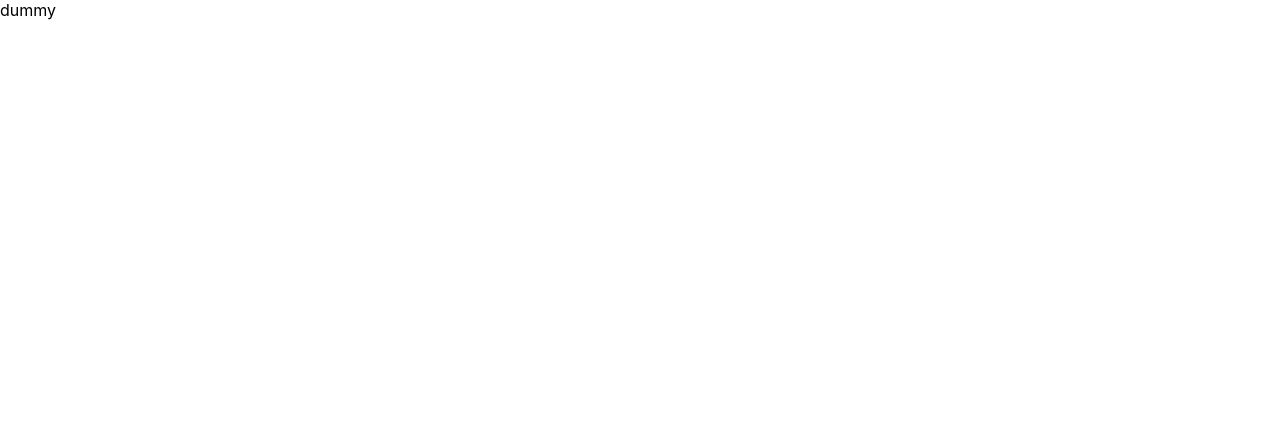
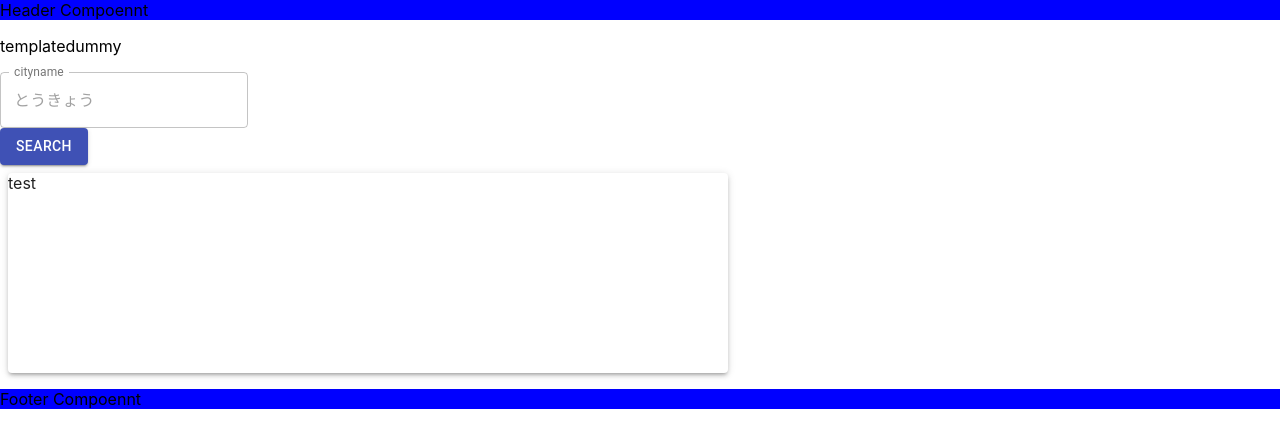
Before and after one commit to T-Naohisa/React_practice, a React (Create React App) app in the folder react-practice/: page /currentweather in a window 1280 px wide. Shown: the top 448 px of the page. Built offline with nearby package versions, Linux system fonts and the light colour scheme.

Commit message:
2画面目追加

```diff
--- a/react-practice/package.json
+++ b/react-practice/package.json
@@ -3,6 +3,7 @@
   "version": "0.1.0",
   "private": true,
   "dependencies": {
+    "@material-ui/core": "^4.12.3",
     "@reduxjs/toolkit": "^1.6.1",
     "@testing-library/jest-dom": "^5.14.1",
     "@testing-library/react": "^11.2.7",
--- /dev/null
+++ b/react-practice/src/container/SecondPageContainer.tsx
@@ -0,0 +1,8 @@
+/**
+ * 検索ボタン押下時の処理
+ *
+ *
+ */
+export const click = () => {
+  console.log("Ok");
+};
--- a/react-practice/src/index.css
+++ b/react-practice/src/index.css
@@ -1,13 +1,22 @@
 body {
   margin: 0;
-  font-family: -apple-system, BlinkMacSystemFont, 'Segoe UI', 'Roboto', 'Oxygen',
-    'Ubuntu', 'Cantarell', 'Fira Sans', 'Droid Sans', 'Helvetica Neue',
+  font-family: -apple-system, BlinkMacSystemFont, "Segoe UI", "Roboto", "Oxygen",
+    "Ubuntu", "Cantarell", "Fira Sans", "Droid Sans", "Helvetica Neue",
     sans-serif;
   -webkit-font-smoothing: antialiased;
   -moz-osx-font-smoothing: grayscale;
 }
 
 code {
-  font-family: source-code-pro, Menlo, Monaco, Consolas, 'Courier New',
+  font-family: source-code-pro, Menlo, Monaco, Consolas, "Courier New",
     monospace;
 }
+
+/* 独自css */
+.header {
+  background-color: blue;
+}
+
+.footer {
+  background-color: blue;
+}
--- a/react-practice/src/ui/atom/Button.tsx
+++ b/react-practice/src/ui/atom/Button.tsx
@@ -1,13 +1,29 @@
 import React from "react";
+import Button from "@material-ui/core/Button";
 
 /**
  * ButtonComponent
  */
 
-export const Button = () => {
+export interface ButtonWapperInterface {
+  name: string;
+  test: string;
+  onClick: Function;
+}
+
+export const ButtonWapper = (props: ButtonWapperInterface) => {
+  console.log("render Button");
+  const click = () => {
+    props.onClick();
+  };
+
   return (
-    <div className="button">
-      <button type="button">button</button>
-    </div>
+    <>
+      <div className="buttonwapper">
+        <Button variant="contained" color="primary" onClick={click}>
+          {props.name}
+        </Button>
+      </div>
+    </>
   );
 };
--- a/react-practice/src/ui/atom/Header.tsx
+++ b/react-practice/src/ui/atom/Header.tsx
@@ -5,5 +5,5 @@ import React from "react";
  */
 
 export const Header = () => {
-  return <div className="herader">Header Compoennt</div>;
+  return <div className="header">Header Compoennt</div>;
 };
--- /dev/null
+++ b/react-practice/src/ui/atom/Paper.tsx
@@ -0,0 +1,36 @@
+import React from "react";
+import { Theme, createStyles, makeStyles } from "@material-ui/core/styles";
+import Paper from "@material-ui/core/Paper";
+/**
+ * paperComponent
+ */
+
+const useStyles = makeStyles((theme: Theme) =>
+  createStyles({
+    root: {
+      //   display: "flex",
+      //   flexWrap: "wrap",
+      "& > *": {
+        margin: theme.spacing(1),
+        width: theme.spacing(90),
+        height: theme.spacing(25),
+      },
+    },
+  })
+);
+export const PaperWapper = () => {
+  const classes = useStyles();
+  const display: boolean = true;
+
+  return (
+    <>
+      {display && (
+        <div className="paperwapper">
+          <div className={classes.root}>
+            <Paper elevation={3}>test</Paper>
+          </div>
+        </div>
+      )}
+    </>
+  );
+};
--- a/react-practice/src/ui/atom/Text.tsx
+++ b/react-practice/src/ui/atom/Text.tsx
@@ -1,15 +1,23 @@
 import React from "react";
 
+import TextField from "@material-ui/core/TextField";
 /**
  * TextComponent
  */
 
-export const Text = () => {
+export const TextWapper = () => {
   return (
-    <div className="text">
-      <input type="text" size={10}>
-        button
-      </input>
-    </div>
+    <>
+      <div className="textwapper">
+        <TextField
+          label="cityname"
+          variant="outlined"
+          placeholder="とうきょう"
+          InputLabelProps={{
+            shrink: true,
+          }}
+        ></TextField>
+      </div>
+    </>
   );
 };
--- a/react-practice/src/ui/organism/FieldComponent.tsx
+++ b/react-practice/src/ui/organism/FieldComponent.tsx
@@ -9,7 +9,7 @@ export const FieldComponent = () => {
   return (
     <>
       <div className="firstmain">
-        <p>初期画面のtop</p>
+        <p className="firstText">初期画面のtop</p>
         <p>
           <Link to="/currentweather">currentweather</Link>
         </p>
--- /dev/null
+++ b/react-practice/src/ui/organism/SecondFieldComponent.tsx
@@ -0,0 +1,34 @@
+import React from "react";
+import { ButtonWapper, ButtonWapperInterface } from "ui/atom/Button";
+import { TextWapper } from "ui/atom/Text";
+import { PaperWapper } from "ui/atom/Paper";
+import { click } from "container/SecondPageContainer";
+
+/**
+ * FieldComponent
+ */
+
+export const SecondFieldComponent = () => {
+  /**
+   * propsの書き方
+   * XXX ={props.XXX}と一個一個記載していく
+   * まとめての場合は {...prop}と記載する
+   *
+   */
+  const props: ButtonWapperInterface = {
+    name: "Search",
+    test: "test",
+    onClick: click,
+  };
+
+  return (
+    <>
+      <div className="secondmain">
+        <TextWapper />
+        <ButtonWapper {...props} />
+        <PaperWapper />
+        <p></p>
+      </div>
+    </>
+  );
+};
--- a/react-practice/src/ui/page/SecondPage.tsx
+++ b/react-practice/src/ui/page/SecondPage.tsx
@@ -1,9 +1,10 @@
 import React from "react";
+import { SecondTemplate } from "ui/template/SecondPage";
 
 export const SecondPage = () => {
   return (
     <>
-      <div>dummy</div>
+      <SecondTemplate />
     </>
   );
 };
--- /dev/null
+++ b/react-practice/src/ui/template/SecondPage.tsx
@@ -0,0 +1,15 @@
+import React from "react";
+
+import { Header } from "ui/atom/Header";
+import { Footer } from "ui/atom/Footer";
+import { SecondFieldComponent } from "ui/organism/SecondFieldComponent";
+export const SecondTemplate = () => {
+  return (
+    <>
+      <Header />
+      <p>templatedummy</p>
+      <SecondFieldComponent></SecondFieldComponent>
+      <Footer />
+    </>
+  );
+};
```
Also changed, not shown: 2 other files (tests, documents, lock files or other folders).
